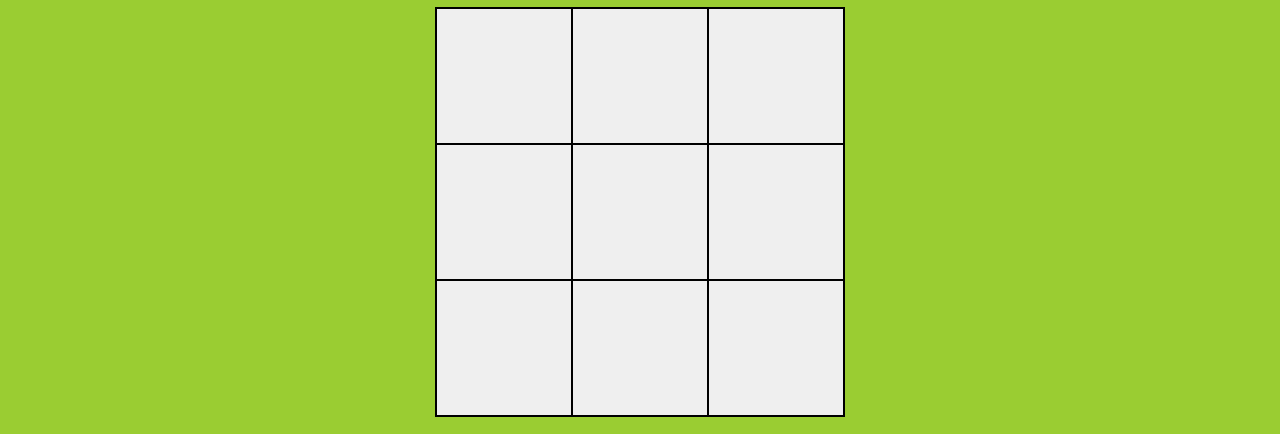
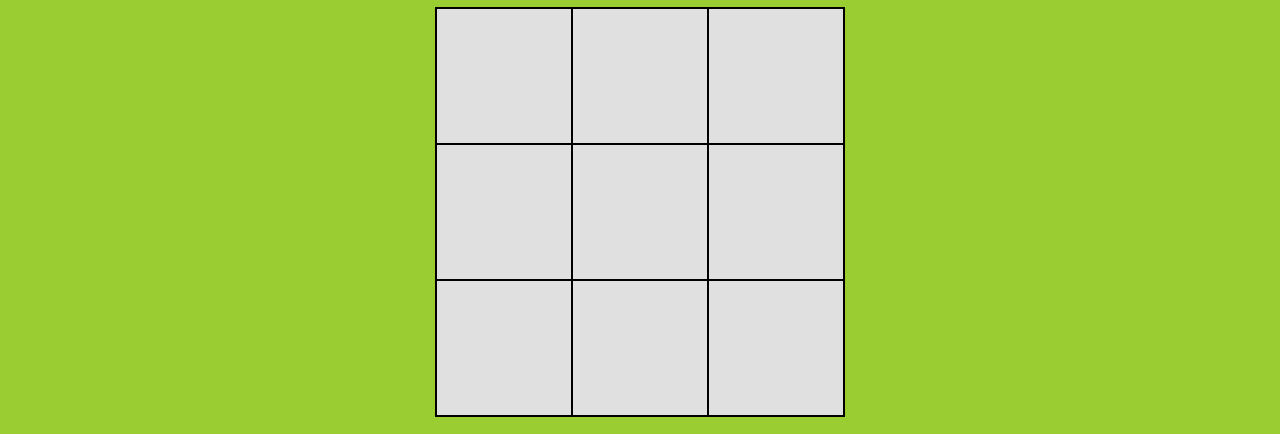
Before and after one commit to yakshmaishery/TIC-TAC-TOE, an Electron app: page Index.html in a window 1280 px wide. Shown: the part 35-469 px from the top of the page. Drawn offline with Linux system fonts and the light colour scheme.

Commit message:
Second Commit

```diff
--- a/style.css
+++ b/style.css
@@ -63,6 +63,7 @@ body{
     width: 17vh;
     border: 1px solid black;
     cursor: pointer;
+    background-color: rgb(224, 224, 224);
 }
 
 .gamebtn:hover{
```
